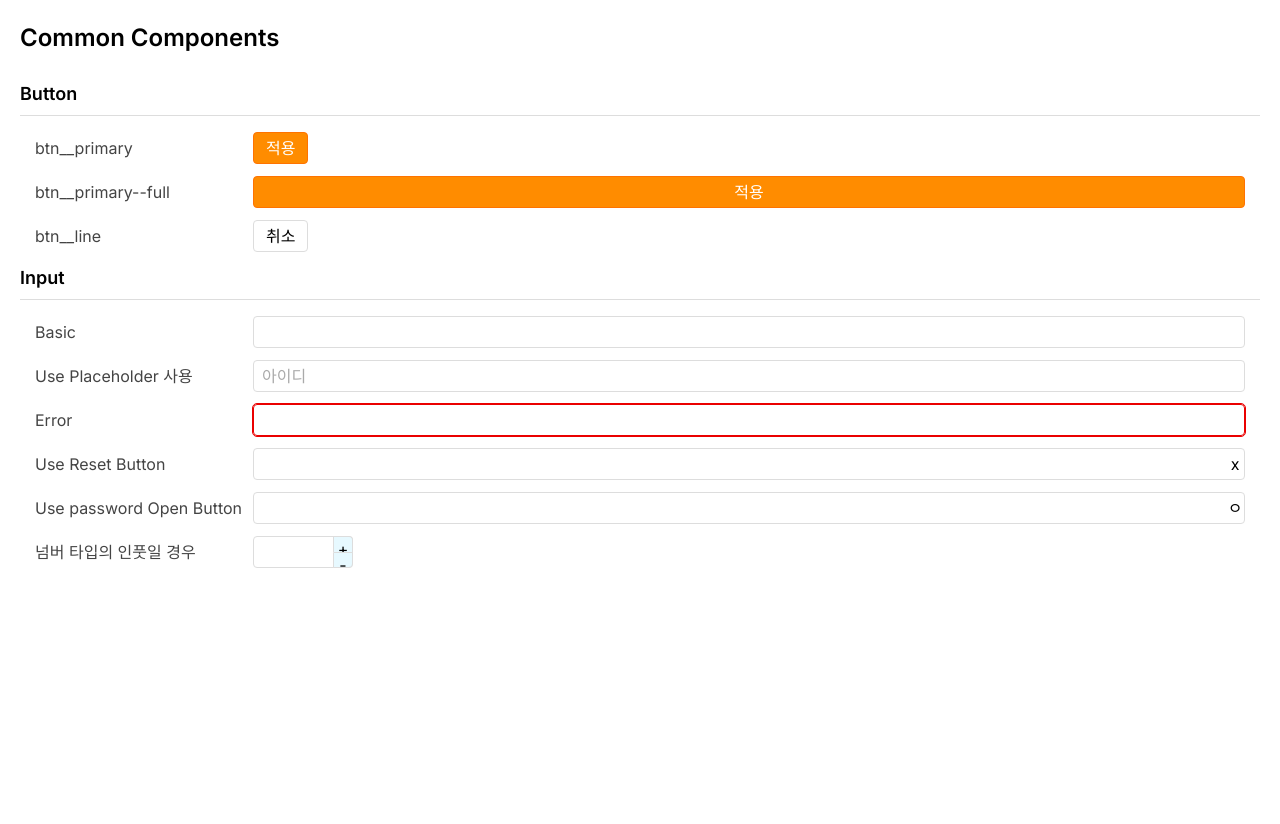
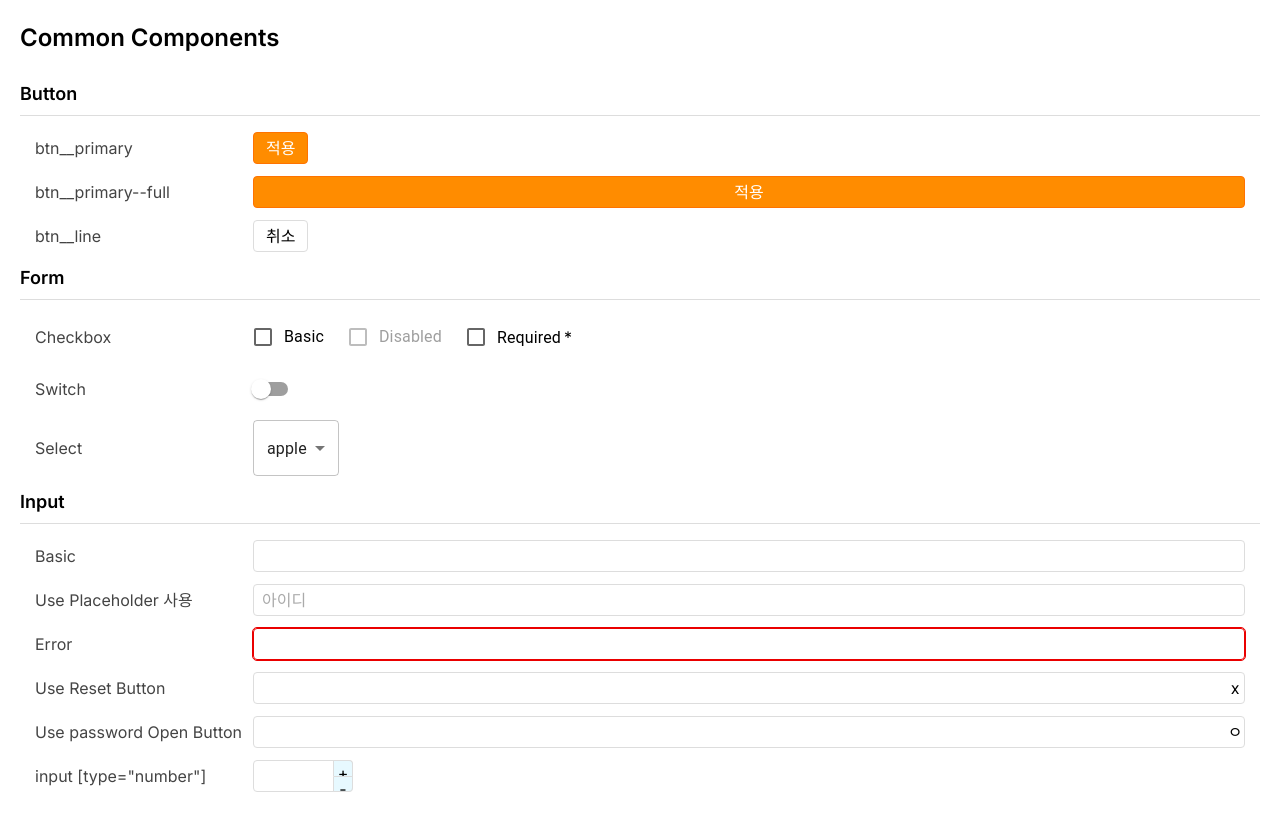
Before and after one commit to taetaeil/react-example, a Next.js app: page / in a window 1280 px wide. Before the commit the page ends 800 px from the top, so only its background shows below. Built offline with nearby package versions, Linux system fonts and the light colour scheme.

Commit message:
Feat(componentsAdd): 스위치, 체크박스 추가 / 셀렉트 작업 중

```diff
--- a/src/app/layout.tsx
+++ b/src/app/layout.tsx
@@ -5,7 +5,7 @@ import './globals.css'
 const inter = Inter({ subsets: ['latin'] })
 
 export const metadata: Metadata = {
-  title: 'Create Next App',
+  title: `Taeil's Playground`,
   description: 'Generated by create next app',
 }
 
--- a/src/app/page.tsx
+++ b/src/app/page.tsx
@@ -1,6 +1,15 @@
+import * as React from 'react'
+
 import styles from './cm.module.scss' // css 파일
 
-// ===================================== Number input (스피너가 있는 인풋 필드) =====================================
+import MenuItem from '@mui/material/MenuItem'
+import FormControl from '@mui/material/FormControl'
+import Select from '@mui/material/Select'
+import FormControlLabel from '@mui/material/FormControlLabel'
+import Checkbox from '@mui/material/Checkbox'
+import Switch from '@mui/material/Switch'
+
+// --------------------------------------- Number input (스피너가 있는 인풋 필드) ---------------------------------------
 export function CmNumberInput(props: {
   isError?: boolean // 에러일 경우
 }) {
@@ -15,7 +24,7 @@ export function CmNumberInput(props: {
   )
 }
 
-// ===================================== Basic input =====================================
+// --------------------------------------- Basic input ---------------------------------------
 export function CmBasicInput(props: {
   isReset?: boolean // 초기화 버튼
   isSecret?: boolean // 비밀번호 감추기 버튼
@@ -42,7 +51,58 @@ export function CmBasicInput(props: {
   )
 }
 
-// ===================================== Page =====================================
+// --------------------------------------- Checkbox ---------------------------------------
+export function CmSwitch(props: {
+  disabled?: boolean
+  label?: string
+  required?: boolean
+}) {
+  return (
+    <div>
+      <FormControlLabel
+        required={props.required}
+        disabled={props.disabled}
+        control={<Switch />}
+        label={props.label}
+      />
+    </div>
+  )
+}
+
+// --------------------------------------- Checkbox ---------------------------------------
+export function CmCheckbox(props: {
+  disabled?: boolean
+  label?: string
+  required?: boolean
+}) {
+  return (
+    <FormControlLabel
+      required={props.required}
+      disabled={props.disabled}
+      control={<Checkbox />}
+      label={props.label}
+    />
+  )
+}
+
+// --------------------------------------- Select ---------------------------------------
+export function CmSelect() {
+  return (
+    <FormControl>
+      <Select
+        value="apple"
+        // onChange={handleChange}
+        inputProps={{ 'aria-label': 'Without label' }}
+      >
+        <MenuItem value="apple">apple</MenuItem>
+        <MenuItem value="banana">banana</MenuItem>
+        <MenuItem value="melon">melon</MenuItem>
+      </Select>
+    </FormControl>
+  )
+}
+
+// ====================================== Page ======================================
 export default function Home() {
   return (
     <div style={{ padding: '20px' }}>
@@ -56,7 +116,7 @@ export default function Home() {
       >
         Common Components
       </h1>
-      {/* Button */}
+      {/* --------------------------------------- Button --------------------------------------- */}
       <h2
         style={{
           marginBottom: '16px',
@@ -109,7 +169,57 @@ export default function Home() {
           </button>
         </li>
       </ul>
-      {/* Input */}
+      <h2
+        style={{
+          marginBottom: '16px',
+          paddingBottom: '8px',
+          borderBottom: '1px solid #dddddd',
+          fontWeight: '600',
+          fontSize: '18px',
+        }}
+      >
+        Form
+      </h2>
+      <ul style={{ padding: '0 15px' }}>
+        <li
+          style={{
+            display: 'flex',
+            alignItems: 'center',
+            gap: '8px',
+            marginBottom: '12px',
+          }}
+        >
+          <p style={{ width: '210px', color: '#444444' }}>Checkbox</p>
+          {/* --------------------------------------- Checkbox --------------------------------------- */}
+          <CmCheckbox label="Basic"></CmCheckbox>
+          <CmCheckbox label="Disabled" disabled></CmCheckbox>
+          <CmCheckbox label="Required" required></CmCheckbox>
+        </li>
+        <li
+          style={{
+            display: 'flex',
+            alignItems: 'center',
+            gap: '8px',
+            marginBottom: '12px',
+          }}
+        >
+          <p style={{ width: '210px', color: '#444444' }}>Switch</p>
+          {/* --------------------------------------- Switch --------------------------------------- */}
+          <CmSwitch></CmSwitch>
+        </li>
+        <li
+          style={{
+            display: 'flex',
+            alignItems: 'center',
+            gap: '8px',
+            marginBottom: '12px',
+          }}
+        >
+          <p style={{ width: '210px', color: '#444444' }}>Select</p>
+          {/* --------------------------------------- Select --------------------------------------- */}
+          <CmSelect></CmSelect>
+        </li>
+      </ul>
       <h2
         style={{
           marginBottom: '16px',
@@ -131,6 +241,7 @@ export default function Home() {
           }}
         >
           <p style={{ width: '210px', color: '#444444' }}>Basic</p>
+          {/* --------------------------------------- BasicInput --------------------------------------- */}
           <CmBasicInput></CmBasicInput>
         </li>
         <li
@@ -144,6 +255,7 @@ export default function Home() {
           <p style={{ width: '210px', color: '#444444' }}>
             Use Placeholder 사용
           </p>
+          {/* --------------------------------------- BasicInput --------------------------------------- */}
           <CmBasicInput placeholder="아이디"></CmBasicInput>
         </li>
         <li
@@ -155,6 +267,7 @@ export default function Home() {
           }}
         >
           <p style={{ width: '210px', color: '#444444' }}>Error</p>
+          {/* --------------------------------------- BasicInput --------------------------------------- */}
           <CmBasicInput isError></CmBasicInput>
         </li>
         <li
@@ -166,6 +279,7 @@ export default function Home() {
           }}
         >
           <p style={{ width: '210px', color: '#444444' }}>Use Reset Button</p>
+          {/* --------------------------------------- BasicInput --------------------------------------- */}
           <CmBasicInput isReset></CmBasicInput>
         </li>
         <li
@@ -179,6 +293,7 @@ export default function Home() {
           <p style={{ width: '210px', color: '#444444' }}>
             Use password Open Button
           </p>
+          {/* --------------------------------------- BasicInput --------------------------------------- */}
           <CmBasicInput type="password" isSecret></CmBasicInput>
         </li>
         <li
@@ -190,8 +305,9 @@ export default function Home() {
           }}
         >
           <p style={{ width: '210px', color: '#444444' }}>
-            넘버 타입의 인풋일 경우
+            input &#91;type&#61;&quot;number&quot;&#93;
           </p>
+          {/* --------------------------------------- NumberInput --------------------------------------- */}
           <CmNumberInput></CmNumberInput>
         </li>
       </ul>
```
